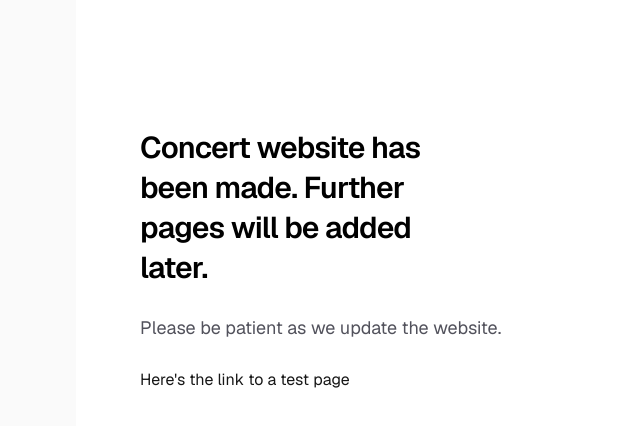
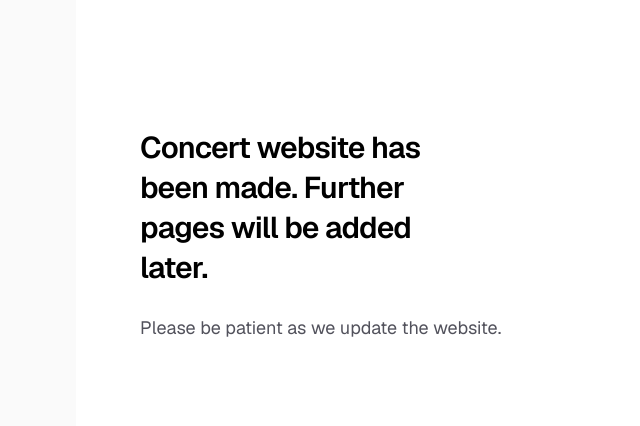
Before and after one commit to MickNate/concert_project, a Next.js app: page / in a window 1280 px wide. Shown: the top 426 px of the page, without its empty margins (180-820 px from the left). Built offline with nearby package versions, Linux system fonts and the light colour scheme.

Commit message:
testing the test page

```diff
--- a/app/page.tsx
+++ b/app/page.tsx
@@ -12,7 +12,6 @@ export default function Home() {
           <p className="max-w-md text-lg leading-8 text-zinc-600 dark:text-zinc-400">
             Please be patient as we update the website.
           </p>
-          <a href="/testpage">Here's the link to a test page</a>
         </div>
       </main>
     </div>
```
